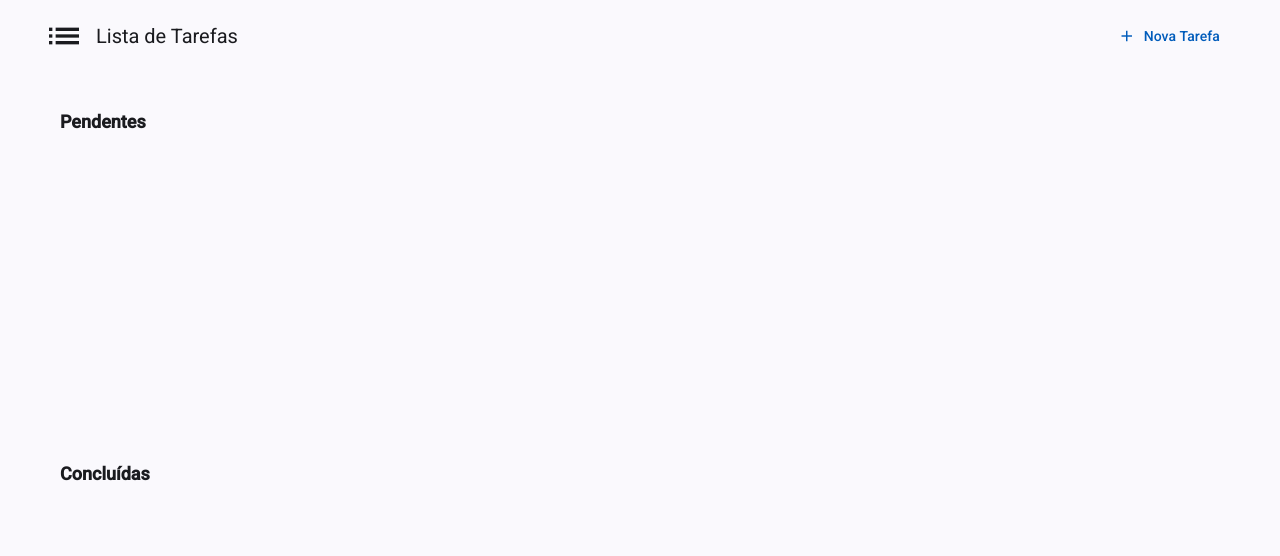
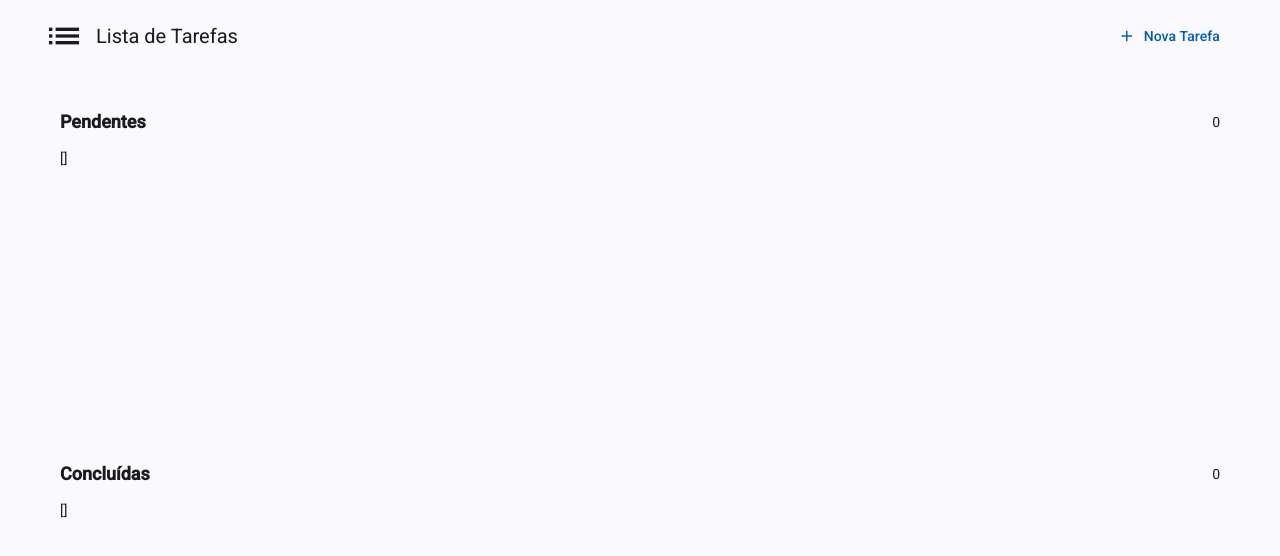
Before and after one commit to eRodrigoL/lista-de-tarefas, an Angular app: page / in a window 1280 px wide. Shown: the top 556 px of the page. Built offline with nearby package versions, Linux system fonts and the light colour scheme.

Commit message:
feat(tarefas): ✨ define modelo e base do serviço de tarefas
- define os tipos Tarefa e NovaTarefa
- prepara estado compartilhado e acesso à API local
- disponibiliza HttpClient na aplicação

```diff
--- a/src/app/app.config.ts
+++ b/src/app/app.config.ts
@@ -1,10 +1,8 @@
 import { ApplicationConfig, provideBrowserGlobalErrorListeners } from '@angular/core';
+import { provideHttpClient } from '@angular/common/http';
 import { provideRouter } from '@angular/router';
 import { routes } from './app.routes';
 
 export const appConfig: ApplicationConfig = {
-  providers: [
-    provideBrowserGlobalErrorListeners(),
-    provideRouter(routes)
-  ]
+  providers: [provideBrowserGlobalErrorListeners(), provideRouter(routes), provideHttpClient()],
 };
--- a/src/app/componentes/quadro-tarefas/quadro-tarefas.html
+++ b/src/app/componentes/quadro-tarefas/quadro-tarefas.html
@@ -1,2 +1,8 @@
-<h2>{{ titulo() }}</h2>
-<div class="tarefas" tabindex="0"></div>
+<div class="cabecalho">
+  <h2>{{ titulo() }}</h2>
+  <span>{{ quantidade() }}</span>
+</div>
+
+<div class="tarefas" tabindex="0">
+  {{ estado() }}
+</div>
--- a/src/app/componentes/quadro-tarefas/quadro-tarefas.scss
+++ b/src/app/componentes/quadro-tarefas/quadro-tarefas.scss
@@ -29,3 +29,9 @@ h2 {
 .tarefas > * {
   flex-shrink: 0;
 }
+
+.cabecalho {
+  display: flex;
+  align-items: center;
+  justify-content: space-between;
+}
--- a/src/app/componentes/quadro-tarefas/quadro-tarefas.ts
+++ b/src/app/componentes/quadro-tarefas/quadro-tarefas.ts
@@ -1,4 +1,6 @@
 import { Component, input } from '@angular/core';
+
+import { Tarefa } from '../../modelos/tarefa';
 
 @Component({
   imports: [],
@@ -8,4 +10,10 @@ import { Component, input } from '@angular/core';
 })
 export class QuadroTarefas {
   readonly titulo = input.required<string>();
+  readonly quantidade = input(0);
+  readonly tarefas = input<Tarefa[]>([]);
+
+  estado(): string {
+    return JSON.stringify(this.tarefas());
+  }
 }
--- /dev/null
+++ b/src/app/modelos/tarefa.ts
@@ -0,0 +1,10 @@
+export interface Tarefa {
+  id: string;
+  titulo: string;
+  descricao: string;
+  prazo: string;
+  status: 'pendente' | 'concluida';
+  ordem: number;
+}
+
+export type NovaTarefa = Omit<Tarefa, 'id'>;
--- a/src/app/paginas/tarefas/tarefas.html
+++ b/src/app/paginas/tarefas/tarefas.html
@@ -1,4 +1,4 @@
 <main>
-  <app-quadro-tarefas titulo="Pendentes" />
-  <app-quadro-tarefas titulo="Concluídas" />
+  <app-quadro-tarefas titulo="Pendentes" [tarefas]="tarefas()" />
+  <app-quadro-tarefas titulo="Concluídas" [tarefas]="tarefas()" />
 </main>
--- a/src/app/paginas/tarefas/tarefas.ts
+++ b/src/app/paginas/tarefas/tarefas.ts
@@ -1,6 +1,8 @@
-import { Component } from '@angular/core';
+import { Component, inject } from '@angular/core';
 
 import { QuadroTarefas } from '../../componentes/quadro-tarefas/quadro-tarefas';
+import { TarefaService } from '../../servicos/tarefa';
+import { ThumbPosition } from '@angular/material/slider/testing';
 
 @Component({
   imports: [QuadroTarefas],
@@ -8,4 +10,7 @@ import { QuadroTarefas } from '../../componentes/quadro-tarefas/quadro-tarefas';
   styleUrl: './tarefas.scss',
   templateUrl: './tarefas.html',
 })
-export class Tarefas {}
+export class Tarefas {
+  private readonly servico = inject(TarefaService);
+  readonly tarefas = this.servico.tarefas;
+}
--- /dev/null
+++ b/src/app/servicos/tarefa.ts
@@ -0,0 +1,12 @@
+import { Service, inject, signal } from '@angular/core';
+import { HttpClient } from '@angular/common/http';
+
+import { Tarefa } from '../modelos/tarefa';
+
+@Service()
+export class TarefaService {
+  private readonly http = inject(HttpClient);
+  private readonly url = 'http://localhost:3000/tarefas';
+  private readonly estado = signal<Tarefa[]>([]);
+  readonly tarefas = this.estado.asReadonly();
+}
```
